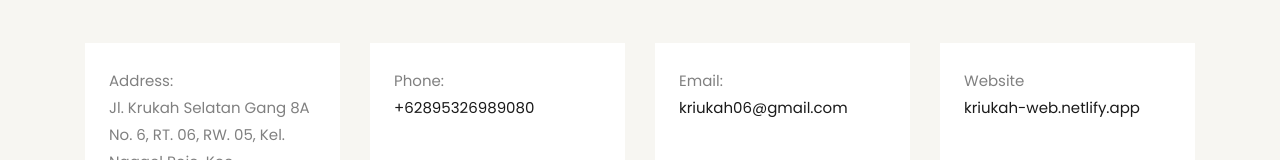
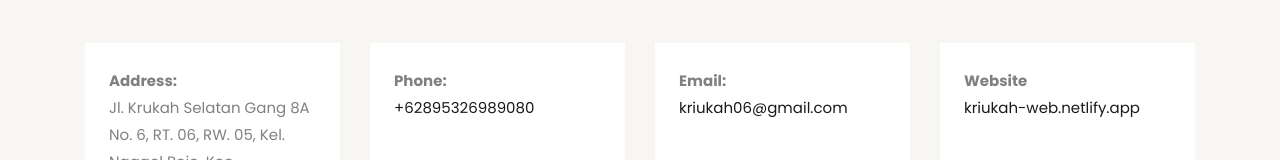
Before and after one commit to Triyonorifan11/kriukah-web, a plain HTML site: page contact.html in a window 1280 px wide. Shown: the part 481-641 px from the top of the page. Drawn offline with Linux system fonts and the light colour scheme; some packages are replaced by stand-ins of ours; no server answers; files whose address does not match are found by name.

Commit message:
update link on contact

```diff
--- a/contact.html
+++ b/contact.html
@@ -73,52 +73,26 @@
         <div class="w-100"></div>
         <div class="col-md-3 d-flex">
           <div class="info bg-white p-4">
-            <p><span>Address:</span>
+            <p><span class="font-weight-bold">Address:</span>
               <br> Jl. Krukah Selatan Gang 8A No. 6, RT. 06, RW. 05, Kel. Ngagel Rejo, Kec. Wonokromo, Kota Surabaya 60245</p>
           </div>
         </div>
         <div class="col-md-3 d-flex">
           <div class="info bg-white p-4">
-            <p><span>Phone:</span> <a href="tel://1234567920"><br>+62895326989080</a></p>
+            <p><span class="font-weight-bold">Phone:</span> <a href="https://wa.me/62895326989080" target="_blank"><br>+62895326989080</a></p>
           </div>
         </div>
         <div class="col-md-3 d-flex">
           <div class="info bg-white p-4">
-            <p><span>Email:</span> <a href="mailto:info@yoursite.com">kriukah06@gmail.com</a></p>
+            <p><span class="font-weight-bold">Email:</span> <a href="mailto:kriukah06@gmail.com">kriukah06@gmail.com</a></p>
           </div>
         </div>
         <div class="col-md-3 d-flex">
           <div class="info bg-white p-4">
-            <p><span>Website</span> <a href="#"><br> kriukah-web.netlify.app</a></p>
+            <p><span class="font-weight-bold">Website</span> <a href="https://kriukah-web.netlify.app" target="_blank"><br>kriukah-web.netlify.app</a></p>
           </div>
         </div>
       </div>
-      <!-- <div class="row block-9">
-        <div class="col-md-6 order-md-last d-flex">
-          <form action="#" class="bg-white p-5 contact-form">
-            <div class="form-group">
-              <input type="text" class="form-control" placeholder="Your Name">
-            </div>
-            <div class="form-group">
-              <input type="text" class="form-control" placeholder="Your Email">
-            </div>
-            <div class="form-group">
-              <input type="text" class="form-control" placeholder="Subject">
-            </div>
-            <div class="form-group">
-              <textarea name="" id="" cols="30" rows="7" class="form-control" placeholder="Message"></textarea>
-            </div>
-            <div class="form-group">
-              <input type="submit" value="Send Message" class="btn btn-primary py-3 px-5">
-            </div>
-          </form>
-
-        </div>
-
-        <div class="col-md-6 d-flex">
-          <div id="map" class="bg-white"></div>
-        </div>
-      </div> -->
     </div>
   </section>
 
```
